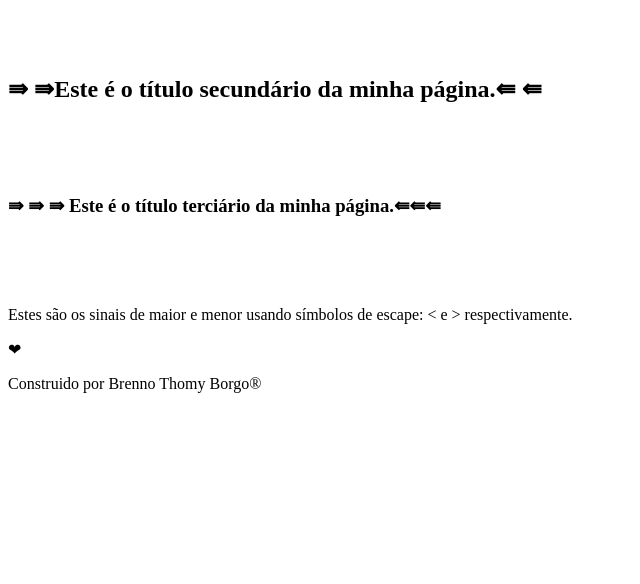
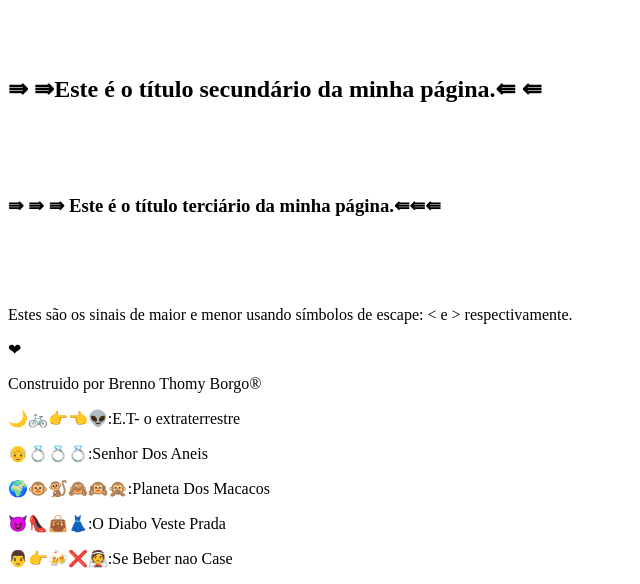
Before and after one commit to Brennoborgo/SI1N-CSW2026-1, a plain HTML site: page Aula-01/index.html in a window 1280 px wide. Shown: the part 216-800 px from the top of the page, without its empty margins (0-640 px from the left). Drawn offline with Linux system fonts and the light colour scheme.

Commit message:
Add files via upload

```diff
--- a/Aula-01/index.html
+++ b/Aula-01/index.html
@@ -32,5 +32,11 @@
 <p>&#x2764;
 </p>
     <p>Construido por Brenno Thomy Borgo&reg;</p>
+
+    <p>&#127769;&#128690;&#128073;&#128072;&#128125;:E.T- o extraterrestre</p>
+     <p>&#128116;&#128141;&#128141;&#128141;:Senhor Dos Aneis </p>
+     <p>&#127757;&#128053;&#128018;&#128584;&#128585;&#128586;:Planeta Dos Macacos</p>
+     <p>&#128520;&#128096;&#128092;&#128087;:O Diabo Veste Prada</p>
+     <p>&#128104;&#128073;&#127867;&#10060;&#128112;:Se Beber nao Case</p>
 </body>
 </html>
```
